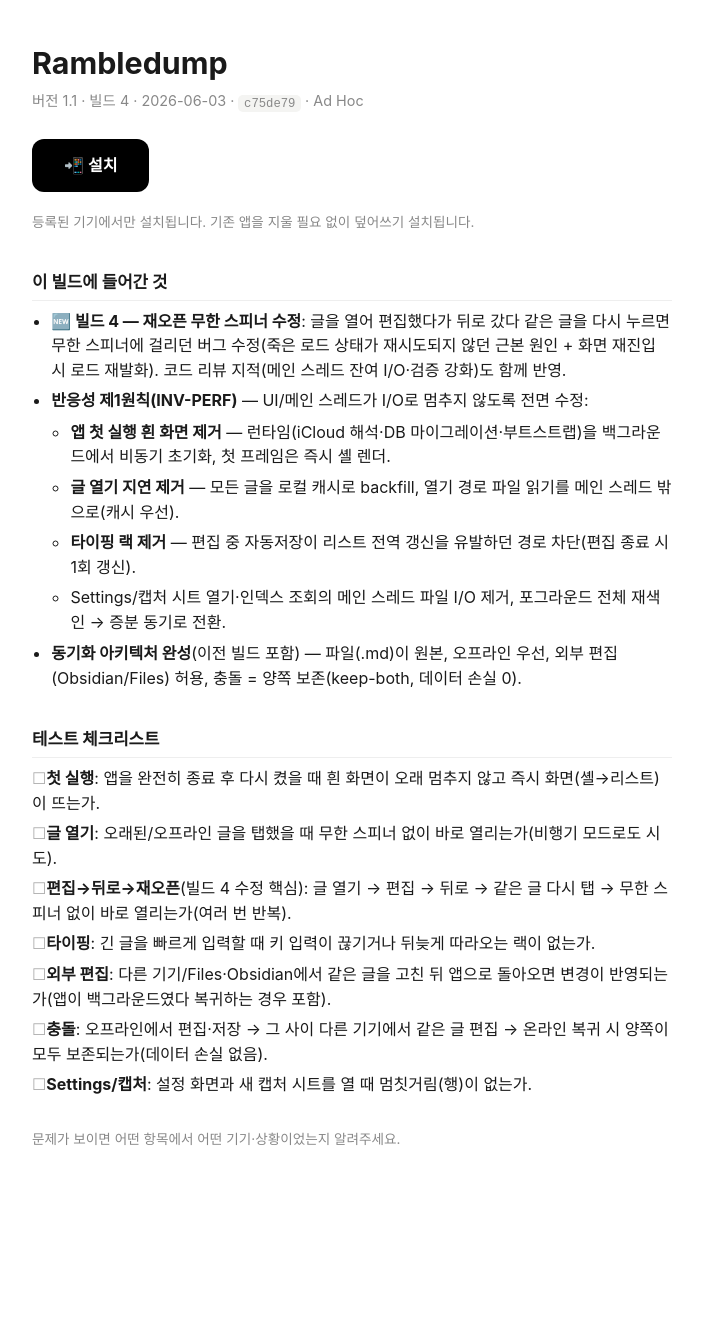
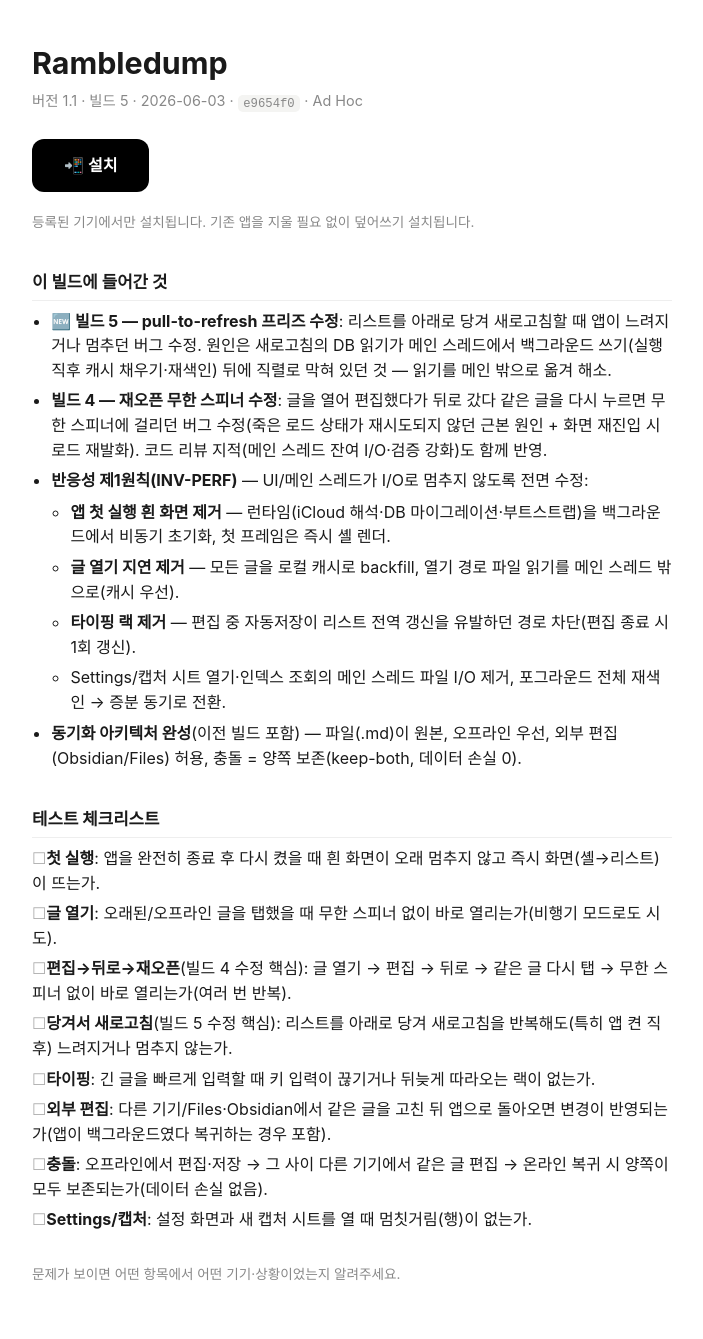
Before and after one commit to sungminoh/sungminoh.github.io, a Jekyll site: the page pages/rambledump/index.html, which Jekyll copies as it is, in a window 1280 px wide. Shown: the whole page, without its empty margins (288-991 px from the left). Built offline with Jekyll 4.4.1, drawn with Linux system fonts in a browser that asks for light colours; before the commit the page ends 1204 px from its top, so only the background shows below that.

Commit message:
rambledump: v1.1 build 5 — fix pull-to-refresh freeze (off-main list read)
New ad-hoc ipa (1.1/5): list refresh DB read moved off the main thread so
pull-to-refresh no longer blocks behind background writes. Changelog + test
checklist updated.

```diff
--- a/pages/rambledump/index.html
+++ b/pages/rambledump/index.html
@@ -1,5 +1,5 @@
 <!doctype html><meta name="viewport" content="width=device-width,initial-scale=1">
-<title>Rambledump 1.1 (build 4)</title>
+<title>Rambledump 1.1 (build 5)</title>
 <style>
   body{font:-apple-system-body;font-family:-apple-system,system-ui;max-width:640px;margin:0 auto;padding:2.5rem 1.5rem;color:#1a1a1a;line-height:1.55}
   h1{margin:0 0 .2rem;font-size:1.9rem}
@@ -15,14 +15,15 @@
 </style>
 
 <h1>Rambledump</h1>
-<p class="ver">버전 1.1 · 빌드 4 · 2026-06-03 · <code>c75de79</code> · Ad Hoc</p>
+<p class="ver">버전 1.1 · 빌드 5 · 2026-06-03 · <code>e9654f0</code> · Ad Hoc</p>
 
 <a class="install" href="itms-services://?action=download-manifest&amp;url=https://sungminoh.github.io/pages/rambledump/manifest.plist">📲 설치</a>
 <p class="note">등록된 기기에서만 설치됩니다. 기존 앱을 지울 필요 없이 덮어쓰기 설치됩니다.</p>
 
 <h2>이 빌드에 들어간 것</h2>
 <ul>
-  <li><b>🆕 빌드 4 — 재오픈 무한 스피너 수정</b>: 글을 열어 편집했다가 뒤로 갔다 같은 글을 다시 누르면 무한 스피너에 걸리던 버그 수정(죽은 로드 상태가 재시도되지 않던 근본 원인 + 화면 재진입 시 로드 재발화). 코드 리뷰 지적(메인 스레드 잔여 I/O·검증 강화)도 함께 반영.</li>
+  <li><b>🆕 빌드 5 — pull-to-refresh 프리즈 수정</b>: 리스트를 아래로 당겨 새로고침할 때 앱이 느려지거나 멈추던 버그 수정. 원인은 새로고침의 DB 읽기가 메인 스레드에서 백그라운드 쓰기(실행 직후 캐시 채우기·재색인) 뒤에 직렬로 막혀 있던 것 — 읽기를 메인 밖으로 옮겨 해소.</li>
+  <li><b>빌드 4 — 재오픈 무한 스피너 수정</b>: 글을 열어 편집했다가 뒤로 갔다 같은 글을 다시 누르면 무한 스피너에 걸리던 버그 수정(죽은 로드 상태가 재시도되지 않던 근본 원인 + 화면 재진입 시 로드 재발화). 코드 리뷰 지적(메인 스레드 잔여 I/O·검증 강화)도 함께 반영.</li>
   <li><b>반응성 제1원칙(INV-PERF)</b> — UI/메인 스레드가 I/O로 멈추지 않도록 전면 수정:
     <ul>
       <li><b>앱 첫 실행 흰 화면 제거</b> — 런타임(iCloud 해석·DB 마이그레이션·부트스트랩)을 백그라운드에서 비동기 초기화, 첫 프레임은 즉시 셸 렌더.</li>
@@ -39,6 +40,7 @@
   <li><b>첫 실행</b>: 앱을 완전히 종료 후 다시 켰을 때 흰 화면이 오래 멈추지 않고 즉시 화면(셸→리스트)이 뜨는가.</li>
   <li><b>글 열기</b>: 오래된/오프라인 글을 탭했을 때 무한 스피너 없이 바로 열리는가(비행기 모드로도 시도).</li>
   <li><b>편집→뒤로→재오픈</b>(빌드 4 수정 핵심): 글 열기 → 편집 → 뒤로 → 같은 글 다시 탭 → 무한 스피너 없이 바로 열리는가(여러 번 반복).</li>
+  <li><b>당겨서 새로고침</b>(빌드 5 수정 핵심): 리스트를 아래로 당겨 새로고침을 반복해도(특히 앱 켠 직후) 느려지거나 멈추지 않는가.</li>
   <li><b>타이핑</b>: 긴 글을 빠르게 입력할 때 키 입력이 끊기거나 뒤늦게 따라오는 랙이 없는가.</li>
   <li><b>외부 편집</b>: 다른 기기/Files·Obsidian에서 같은 글을 고친 뒤 앱으로 돌아오면 변경이 반영되는가(앱이 백그라운드였다 복귀하는 경우 포함).</li>
   <li><b>충돌</b>: 오프라인에서 편집·저장 → 그 사이 다른 기기에서 같은 글 편집 → 온라인 복귀 시 양쪽이 모두 보존되는가(데이터 손실 없음).</li>
```
